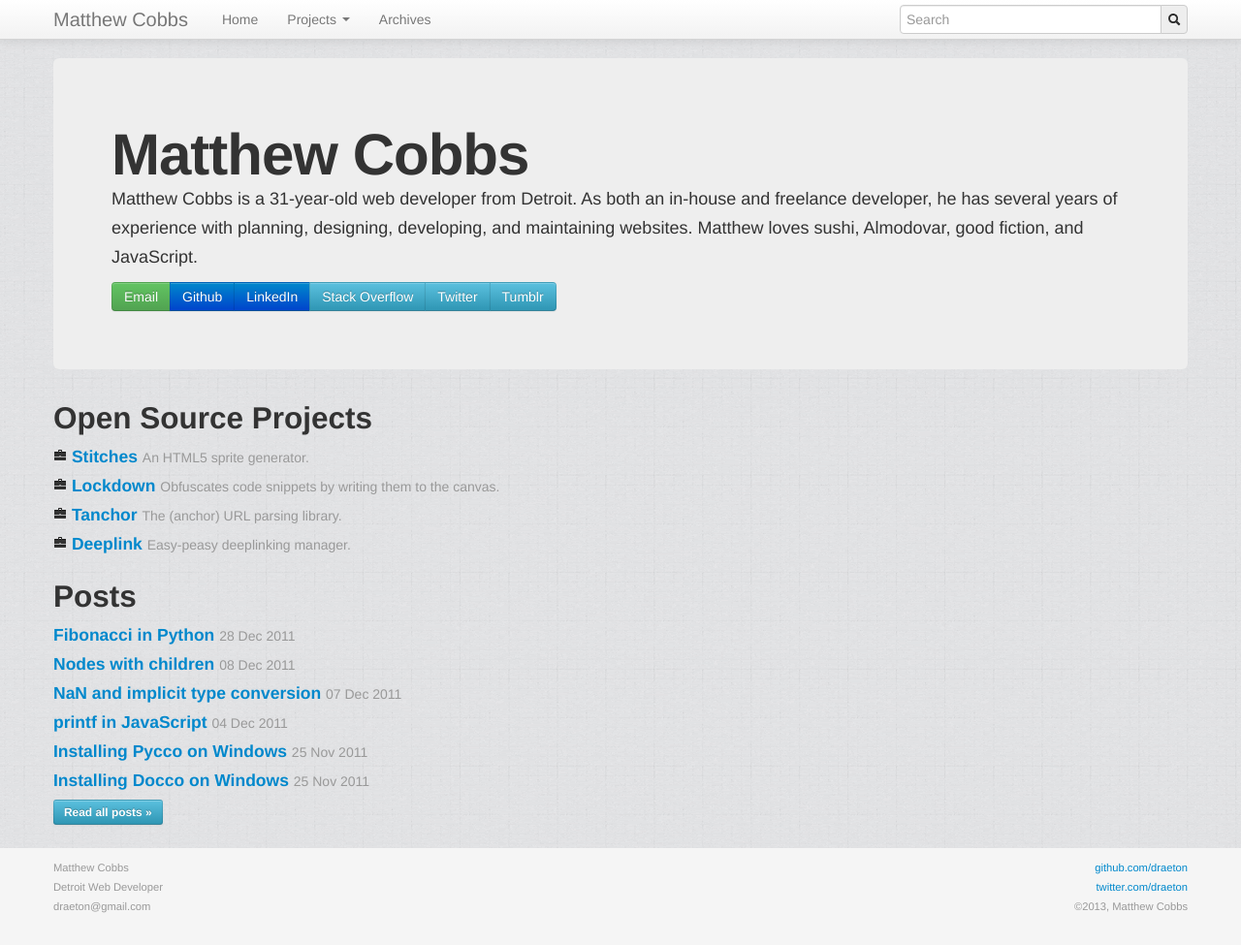
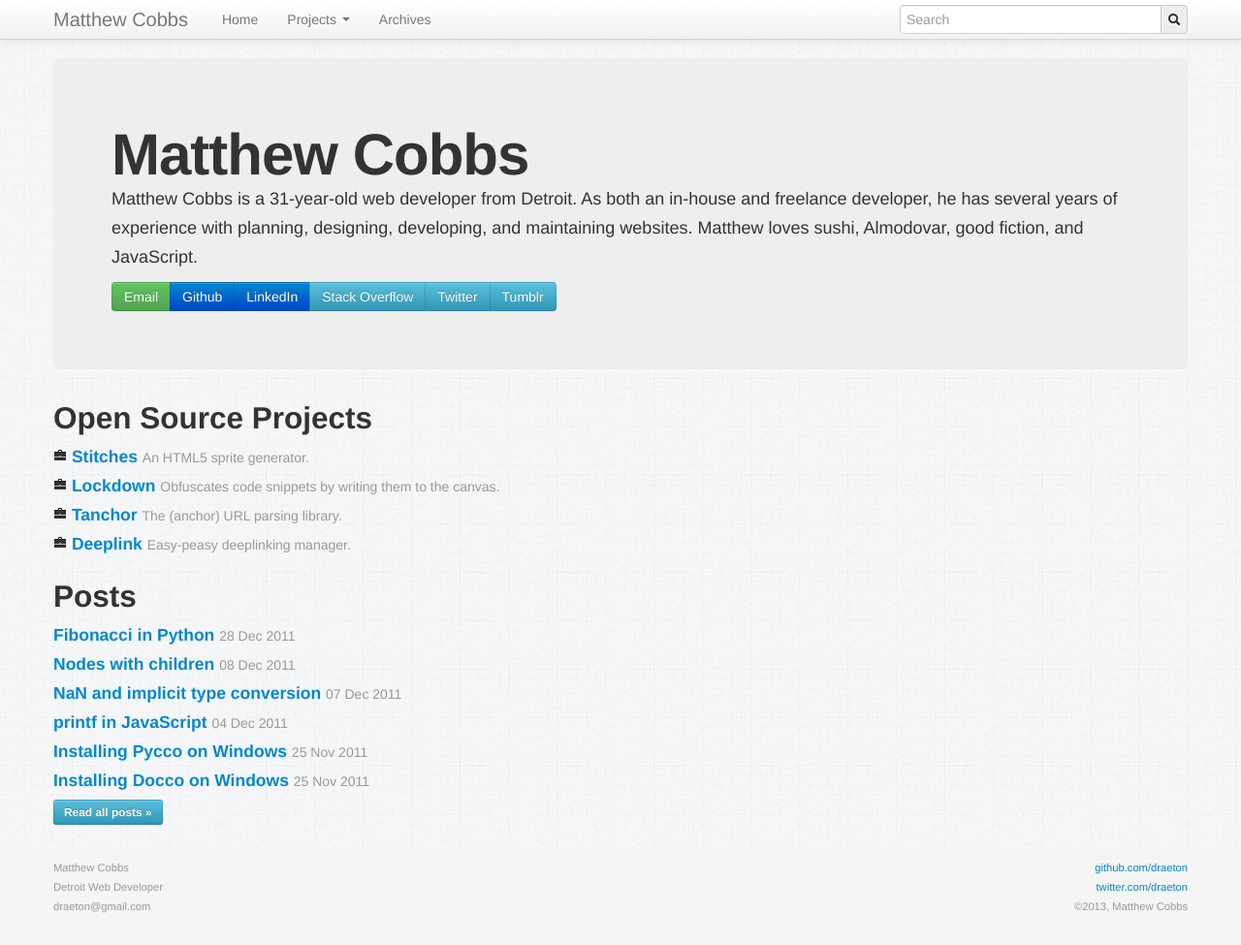
Before and after one commit to draeton/draeton.github.com, a Jekyll site: the page built from index.html, in a window 1280 px wide and 975 px high. Shown: the whole window at 97% size. Built offline with Jekyll 4.4.1, drawn with Linux system fonts in a browser that asks for light colours; nearby versions of some CDN libraries; Markdown is read by kramdown in place of the engine named in the settings; the list of posts is cut into pages by our own code.

Commit message:
Backgrounds

```diff
--- a/css/draeton.css
+++ b/css/draeton.css
@@ -10,7 +10,7 @@
     height: auto !important;
     height: 100%;
     margin: 0 auto -100px;
-    background-image: url(/img/bg/subtle-pattern-6.gif);
+    background-image: url(/img/bg/tile.gif);
 }
 
 #wrap > .container {
```
Also changed, not shown: img/bg/dark-metal-grid-4.gif (deleted), img/bg/subtle-pattern-6.gif (deleted), img/bg/tile.gif (added).
